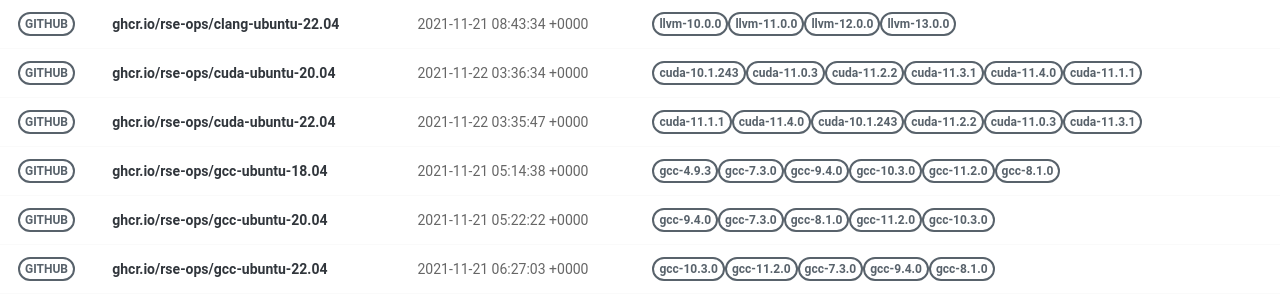
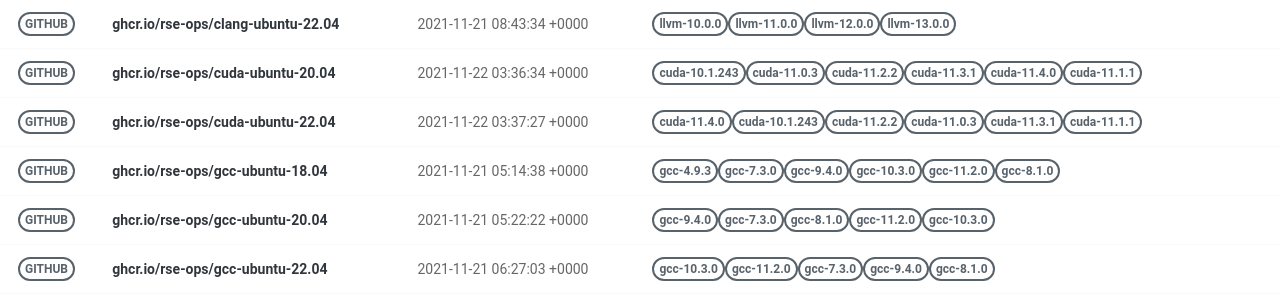
Before and after one commit to rse-ops/docker-images, a Jekyll site: the page built from pages/index.md, in a window 1280 px wide. Shown: the part 228-528 px from the top of the page. Built offline with Jekyll 4.4.1, drawn with Linux system fonts in a browser that asks for light colours; nearby versions of some CDN libraries.

Commit message:
Automated push to update library 2021-11-22

```diff
--- a/_library/ghcr.io-rse-ops-cuda-ubuntu-22.04.md
+++ b/_library/ghcr.io-rse-ops-cuda-ubuntu-22.04.md
@@ -1,14 +1,11 @@
 ---
 layout: container
 name: ghcr.io/rse-ops/cuda-ubuntu-22.04
-updated_at: 2021-11-22 03:35:47.797721
+updated_at: 2021-11-22 03:37:27.740057
 
 
 container_url: https://github.com/orgs/rse-ops/packages/container/package/cuda-ubuntu-22.04
 versions:
- - tag: cuda-11.1.1
-   dockerfile: https://github.com/rse-ops/docker-images/blob/main/ubuntu/cuda/Dockerfile
-   manifest: https://crane.ggcr.dev/manifest/ghcr.io/rse-ops/cuda-ubuntu-22.04:cuda-11.1.1
  - tag: cuda-11.4.0
    dockerfile: https://github.com/rse-ops/docker-images/blob/main/ubuntu/cuda/Dockerfile
    manifest: https://crane.ggcr.dev/manifest/ghcr.io/rse-ops/cuda-ubuntu-22.04:cuda-11.4.0
```
Also changed, not shown: other parts of _library/ghcr.io-rse-ops-cuda-ubuntu-22.04.md (+3 -0 lines).
